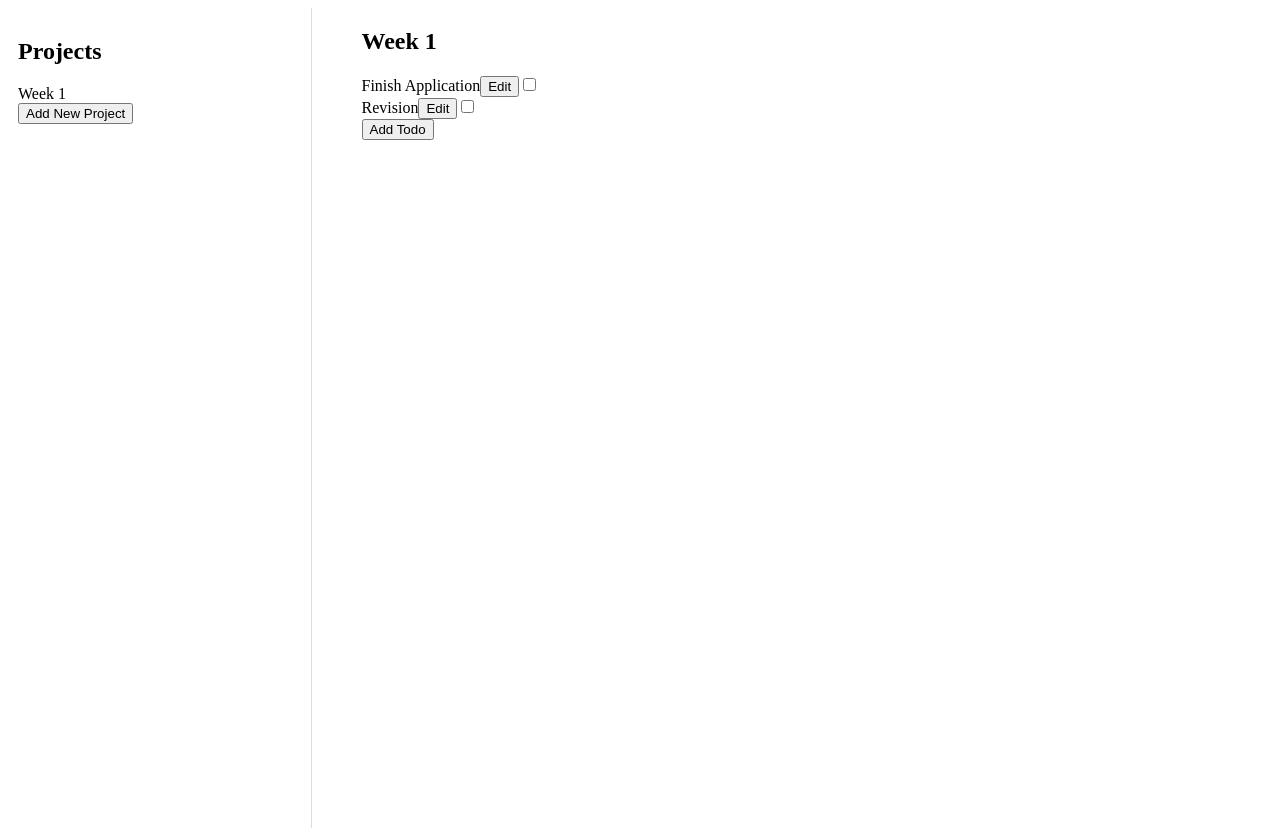
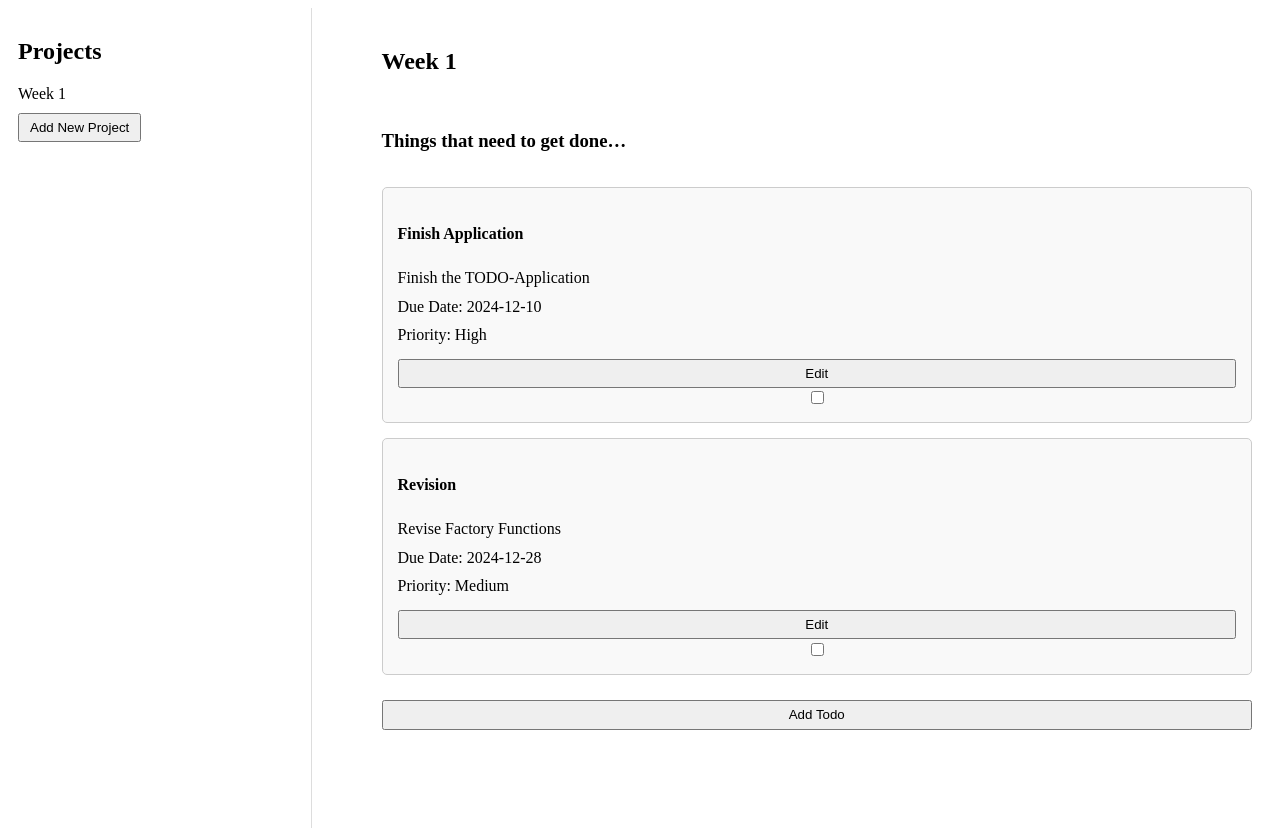
Before and after one commit to 98danya/todo-list, a website built with webpack: page src/template.html in a window 1280 px wide. Built offline with nearby package versions, Linux system fonts and the light colour scheme.

```diff
--- a/src/dom.js
+++ b/src/dom.js
@@ -80,7 +80,7 @@
     divContent.appendChild(projectContainer);
   };
 
-  const renderTodoForm = (onSubmit, todo = {}) => {
+  const renderTodoForm = (onSubmit, todo = {}, projects, project) => {
     const formContainer = document.createElement("div");
     formContainer.classList.add("todo-form-container");
 
@@ -130,6 +130,7 @@
 
         if (name) {
             onSubmit(name, description, dueDate, priority);
+            renderTodos(project.todoList, project, projects);
         }
         formContainer.remove();
     });
@@ -158,11 +159,27 @@
       divContent.appendChild(todosContainer);
     }
 
-    todosContainer.innerHTML = `<h2>${project.name}</h2>`;
+    todosContainer.innerHTML = `<h2>${project.name} <br> <h3>${project.description}</h3></h2>`;
 
     todos.forEach((todo) => {
       const todoElement = document.createElement("div");
-      todoElement.textContent = todo.name;
+      todoElement.classList.add("todo-element");
+
+      const todoName = document.createElement("h4");
+      todoName.textContent = todo.name;
+      todoElement.appendChild(todoName);
+
+      const todoDescription = document.createElement("p");
+      todoDescription.textContent = `${todo.description}`;
+      todoElement.appendChild(todoDescription);
+
+      const todoDueDate = document.createElement("p");
+      todoDueDate.textContent = `Due Date: ${todo.dueDate}`;
+      todoElement.appendChild(todoDueDate);
+
+      const todoPriority = document.createElement("p");
+      todoPriority.textContent = `Priority: ${todo.priority}`;
+      todoElement.appendChild(todoPriority);
 
       const editButton = document.createElement("button");
       editButton.textContent = "Edit";
@@ -176,8 +193,12 @@
           });
 
           storageManager.saveData(projects);
-          renderTodos(projects, project);
-        }, todo);
+            renderTodos(project.todoList, project, projects);
+          },
+          todo,
+          projects,
+          project
+        );
       });
 
       todoElement.appendChild(editButton);
@@ -214,7 +235,8 @@
           renderTodos(project.todoList, project, projects);
         },
         null,
-        todosContainer
+        projects,
+        project
       );
     });
 
--- a/src/styles.css
+++ b/src/styles.css
@@ -17,11 +17,42 @@
     top: 0;
 }
 
-.todos-container {
-    grid-row: 2;
-    grid-column: 2;
+.todo-container {
+    display: grid;
+    grid-template-columns: repeat(auto-fill, minmax(1fr, 1fr));
+    grid-gap: 15px;
     padding: 20px;
-    overflow-y: auto;
+    box-sizing: border-box;
+}
+
+  .todo-element {
+    border: 1px solid #ccc;
+    padding: 15px;
+    border-radius: 5px;
+    background-color: #f9f9f9;
+    display: flex;
+    flex-direction: column;
+    justify-content: space-between;
+}
+
+  .todo-element h3 {
+    margin: 0;
+    font-size: 1.4em;
+}
+
+  .todo-element p {
+    margin: 5px 0;
+}
+
+  button {
+    margin-top: 10px;
+    padding: 5px 10px;
+    cursor: pointer;
+}
+
+  button:hover {
+    background-color: #007BFF;
+    color: white;
 }
 
 .todo-form-container {
```
